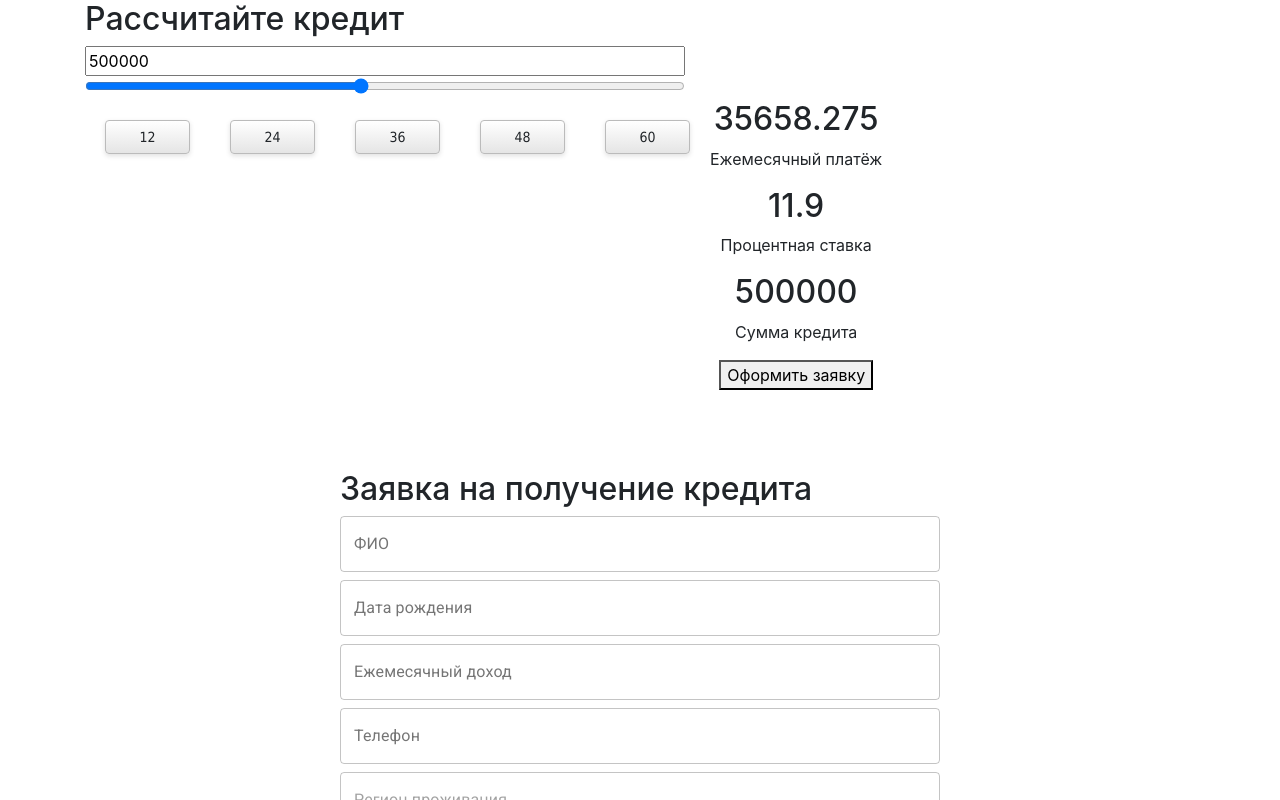
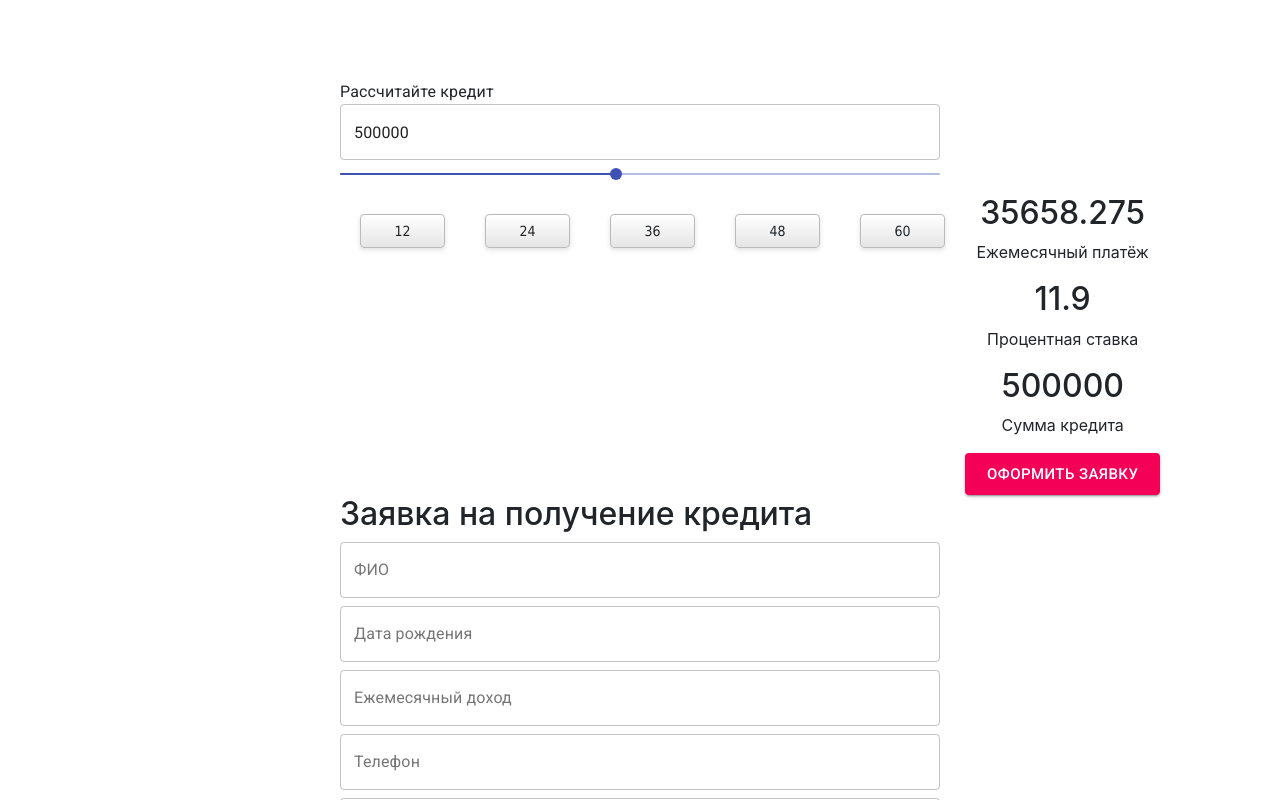
Before and after one commit to Alex-Ustinov/React, a React (Create React App) app in the folder my-app/: page / in a window 1280 px wide. Shown: the top 800 px of the page. Built offline with nearby package versions, Linux system fonts and the light colour scheme.

Commit message:
Update Credit.js

```diff
--- a/my-app/src/Credit.js
+++ b/my-app/src/Credit.js
@@ -1,10 +1,17 @@
 import React, {Component,PureComponent,useState} from 'react';
 import './Credit.css';
 import 'bootstrap/dist/css/bootstrap.min.css';
+import { makeStyles } from '@material-ui/core/styles';
+import Paper from '@material-ui/core/Paper';
+import Slider from '@material-ui/core/Slider';
+import Typography from '@material-ui/core/Typography';
+import {Checkbox, FormControlLabel, TextField ,OutlinedInput , Button} from '@material-ui/core/'
+
 
 class Credit extends PureComponent{
 
     constructor(props){
+
         super(props)
         this.state = {
             creditValue: 500000,
@@ -18,6 +25,7 @@ class Credit extends PureComponent{
         this.getPeriod = getPeriod.bind(this)
     }
 
+
     render() {
         const dataButton= [
             {id:1, completed:false, value:12},
@@ -27,12 +35,12 @@ class Credit extends PureComponent{
             {id:5, completed:false, value:60},
         ]
         return (
-            <div className="container">
-                <div className="div_about_credit">
-                    <div>
-                        <h2>Рассчитайте кредит</h2>
-                        <input type="number" className="App-input__sumCredit" value={ this.state.creditValue} onChange={this.sentAmountCredit}/>
-                        <input type="range" id="amountCredit" onChange={this.sentAmountCredit} className="App-input__range" min="75000" max="1000000" value={this.state.creditValue}/>
+
+                <div >
+                    <div className='wrapper'>
+                        <Typography>Рассчитайте кредит</Typography>
+                        <OutlinedInput type="number" fullWidth="true" value={ this.state.creditValue} onChange={this.sentAmountCredit}/>
+                        <Slider id="amountCredit" onChange={this.sentAmountCredit} min="75000" max="1000000" defaultValue={this.state.creditValue}/>
 
 
                         <div className="radio_buttons__div">
@@ -46,33 +54,30 @@ class Credit extends PureComponent{
                             }).bind(this))
                             }
                         </div>
+
+
                     </div>
                     <div className="div_information">
-                        <div>
+
                             <h2>{this.state.monthPay}</h2>
                             <p>Ежемесячный платёж</p>
-                            <div>
-                            </div>
+
+
                             <h2>{this.state.procent}</h2>
                             <p>Процентная ставка</p>
-                        </div>
-                        <div>
+
+
                             <h2>{this.state.creditValue}</h2>
                             <p>Сумма кредита</p>
-                        </div>
 
-                        <button>Оформить заявку</button>
+                        <Button size = "large" variant="contained" color="secondary">Оформить заявку</Button>
 
                     </div>
 
                 </div>
-                <div>
-
-                </div>
-            </div>
         )
     }
-    sentAmountCredit = (eve) => {
+    sentAmountCredit = (eve, value) => {
 
         const countMonth = this.state.countMonth
 
@@ -83,7 +88,7 @@ class Credit extends PureComponent{
         const res = (this.state.creditValue*(inProcent + (inProcent / (1+inProcent)*period))).toFixed(3)
 
         this.setState({
-            creditValue: eve.target.value,
+            creditValue: value,
             monthPay: res,
         })
     }
```
